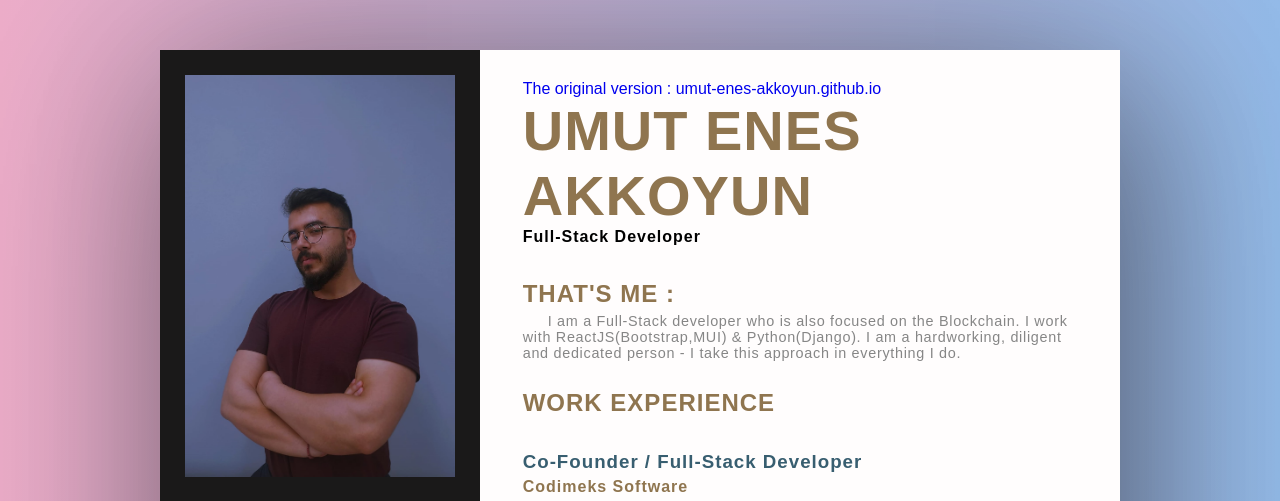
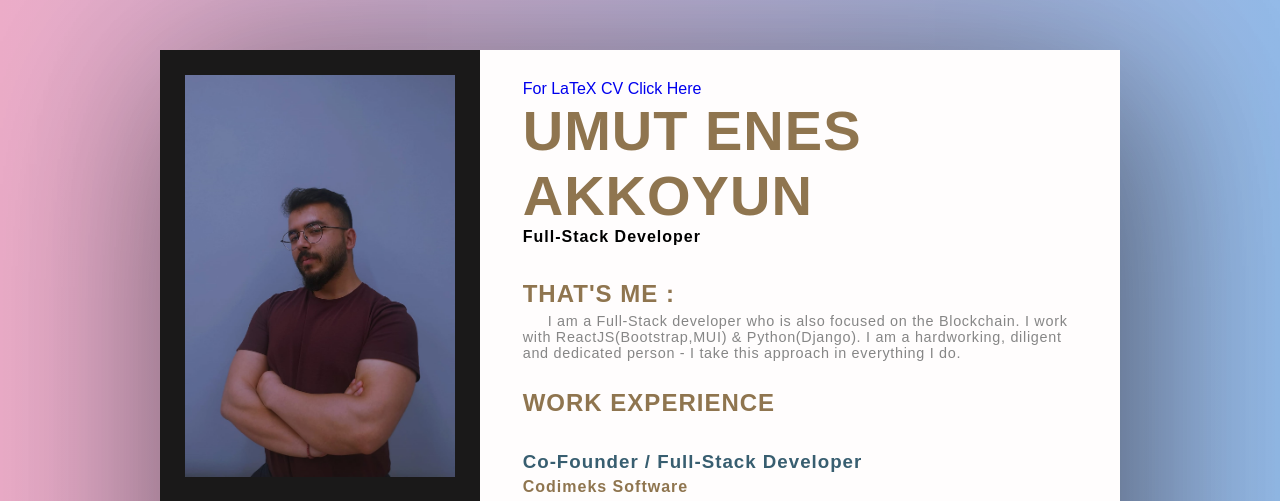
Before and after one commit to umut-enes-akkoyun/umut-enes-akkoyun.github.io, a plain HTML site: page index.html in a window 1280 px wide. Shown: the top 501 px of the page. Drawn offline with Linux system fonts and the light colour scheme.

Commit message:
feature : latex CV

```diff
--- a/index.html
+++ b/index.html
@@ -111,7 +111,7 @@
 
                 <div class="row mt-5">
                     <div class="col-12">
-                         <a href="https://umut-enes-akkoyun.github.io/"> The original version : umut-enes-akkoyun.github.io </a>
+                        <a href="UMUT_ENES_AKKOYUN_CV.pdf" target="_blank">For LaTeX CV Click Here</a>
                         <h1> UMUT ENES <br> AKKOYUN </h1>
                         <h4 class="text-dark">Full-Stack Developer</h4>
                     </div>
```
Also changed, not shown: 1 other file.
